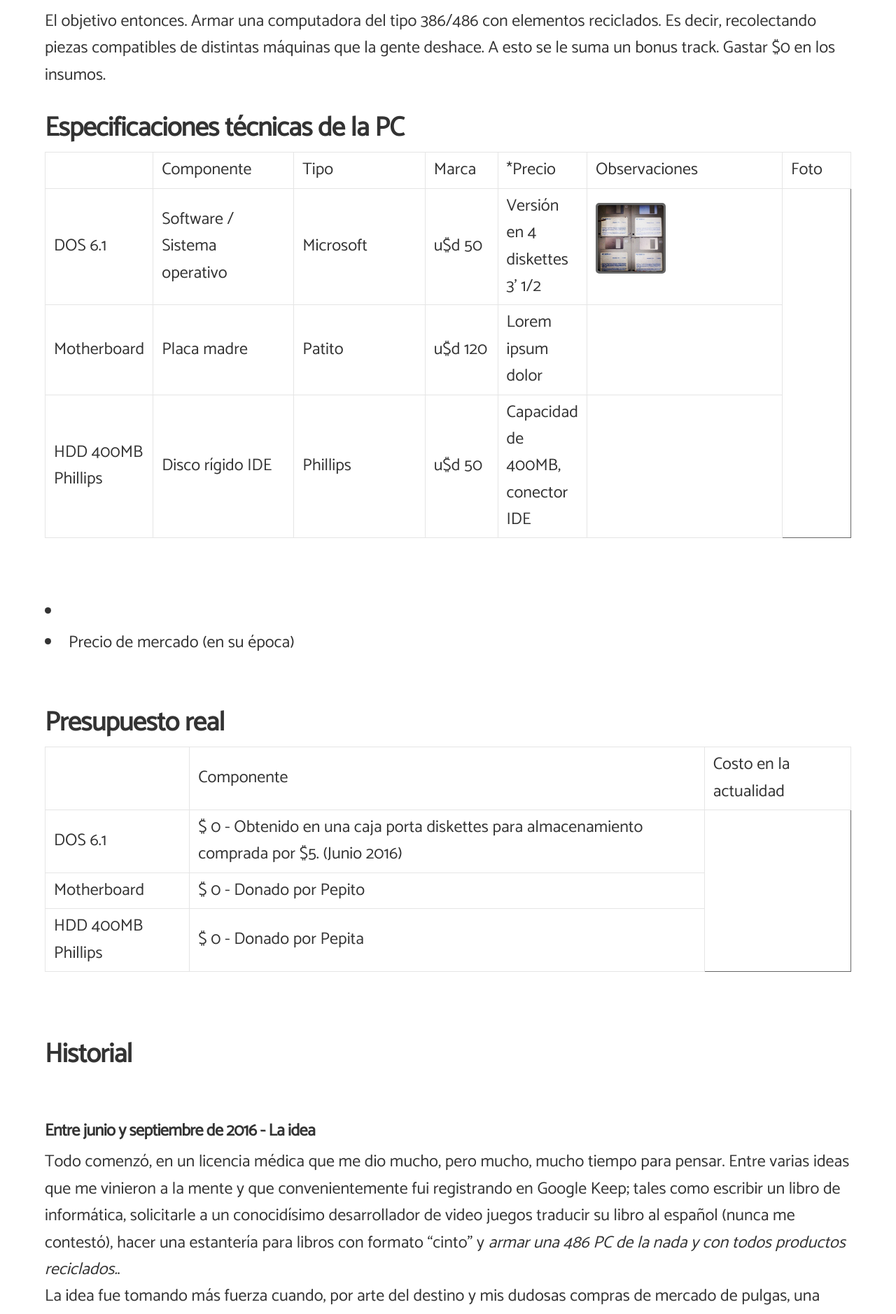
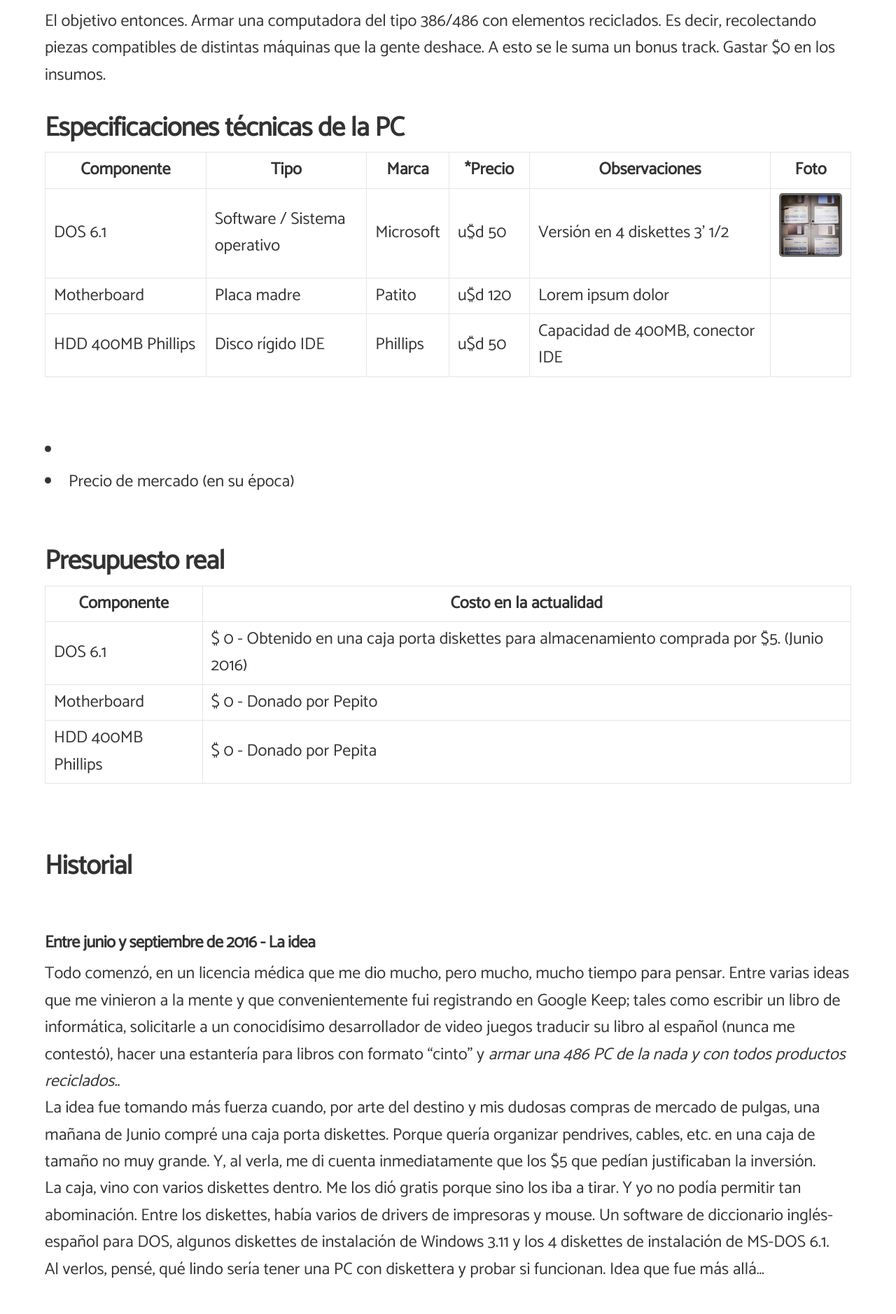
Before and after one commit to angelsimon/angelsimon.github.io, a Jekyll site: the page built from _posts/2016-10-03-armar-una-486-en-2016.md, in a window 1280 px wide. Shown: the part 817-2695 px from the top of the page at 70% size. Built offline with Jekyll 4.4.1, drawn with Linux system fonts in a browser that asks for light colours; nearby versions of some CDN libraries; comment, search, counter and statistics services are not loaded.

Commit message:
Update 2016-10-03-armar-una-486-en-2016.md

```diff
--- a/_posts/2016-10-03-armar-una-486-en-2016.md
+++ b/_posts/2016-10-03-armar-una-486-en-2016.md
@@ -22,14 +22,14 @@ de distintas máquinas que la gente deshace. A esto se le suma un bonus track. G
 <br>
 <h2>Especificaciones técnicas de la PC</h2>
 <table>
-<th>
-  <td width="20%">Componente</td>
-  <td width="20%">Tipo</td>
-  <td width="10%">Marca</td>
-  <td width="10%">*Precio</td>
-  <td width="30%">Observaciones</td>
-  <td width="10%">Foto</td>
-</th>
+<tr>
+  <th width="20%">Componente</th>
+  <th width="20%">Tipo</th>
+  <th width="10%">Marca</th>
+  <th width="10%">*Precio</th>
+  <th width="30%">Observaciones</th>
+  <th width="10%">Foto</th>
+</tr>
 <tr>
   <td>DOS 6.1</td>
   <td>Software / Sistema operativo</td>
@@ -58,10 +58,10 @@ de distintas máquinas que la gente deshace. A esto se le suma un bonus track. G
 * - Precio de mercado (en su época)<br><br>
 <h2>Presupuesto real</h2>
 <table>
-<th>
-  <td>Componente</td>
-  <td>Costo en la actualidad</td>
-</th>
+<tr>
+  <th>Componente</th>
+  <th>Costo en la actualidad</th>
+</tr>
 <tr>
   <td>DOS 6.1</td>
   <td>$ 0 - Obtenido en una caja porta diskettes para almacenamiento comprada por $5. (Junio 2016)</td>
```
